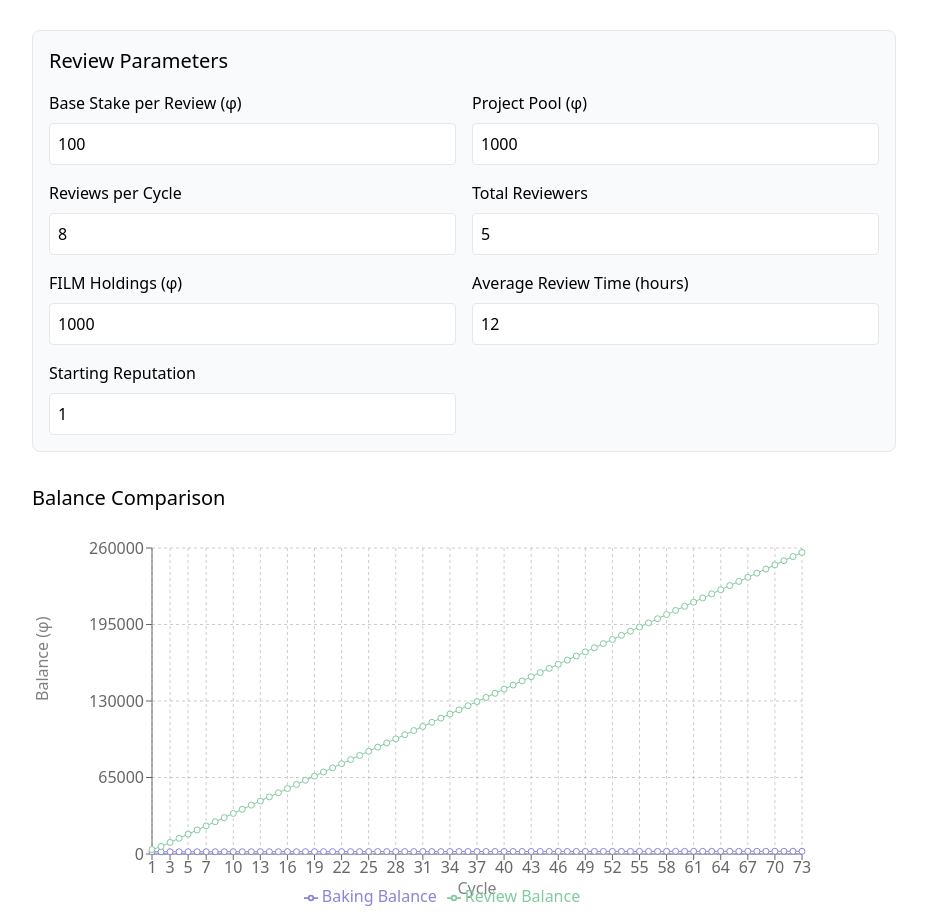
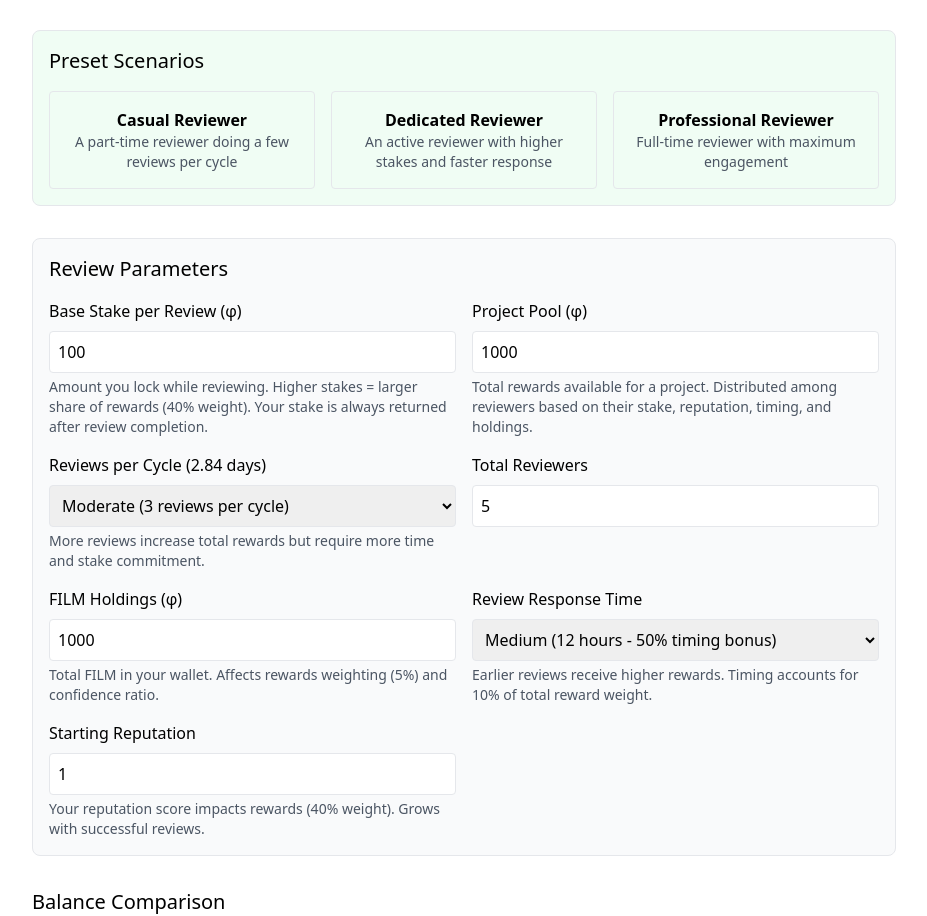
Before and after one commit to michaelkernaghan/tezos-reward-analysis, a React (Create React App) app: page / in a window 1280 px wide. Shown: the part 216-1132 px from the top of the page, without its empty margins (176-1103 px from the left). Built offline with nearby package versions, Linux system fonts and the light colour scheme.

Commit message:
reward anaylysis tool

```diff
--- a/src/components/RewardAnalysis.js
+++ b/src/components/RewardAnalysis.js
@@ -1,5 +1,42 @@
 import React, { useState } from 'react';
 import { LineChart, Line, XAxis, YAxis, CartesianGrid, Tooltip, Legend } from 'recharts';
+
+// Preset scenarios definition
+const PRESET_SCENARIOS = {
+ casual: {
+   name: "Casual Reviewer",
+   baseStake: 100,
+   projectPool: 1000,
+   reviewsPerCycle: 3,
+   totalReviewers: 5,
+   filmHoldings: 1000,
+   reputation: 1.0,
+   avgReviewTime: 12,
+   description: "A part-time reviewer doing a few reviews per cycle"
+ },
+ dedicated: {
+   name: "Dedicated Reviewer",
+   baseStake: 250,
+   projectPool: 1000,
+   reviewsPerCycle: 8,
+   totalReviewers: 5,
+   filmHoldings: 2500,
+   reputation: 1.5,
+   avgReviewTime: 6,
+   description: "An active reviewer with higher stakes and faster response"
+ },
+ professional: {
+   name: "Professional Reviewer",
+   baseStake: 500,
+   projectPool: 1000,
+   reviewsPerCycle: 10,
+   totalReviewers: 5,
+   filmHoldings: 5000,
+   reputation: 2.0,
+   avgReviewTime: 1,
+   description: "Full-time reviewer with maximum engagement"
+ }
+};
 
 const RewardAnalysis = () => {
  // Baker parameters from real data
@@ -12,22 +49,20 @@ const RewardAnalysis = () => {
    efficiency: 1.0002,
    reliability: 0.7737,
    luckRange: {
-            min: -0.589, // Current -58.9%
-            max: 27.3053 // Historic +2,730.53%
+     min: -0.589,
+     max: 27.3053
    },
-        actualROI: 2.3948 // 239.48%
+   actualROI: 2.3948
  });
 
-    // Review parameters
-    const [baseStake, setBaseStake] = useState(100);
-    const [projectPool, setProjectPool] = useState(1000);
-    const [reviewsPerCycle, setReviewsPerCycle] = useState(8);
-    const [totalReviewers, setTotalReviewers] = useState(5);
-    const [filmHoldings, setFilmHoldings] = useState(1000);
-    const [reputation, setReputation] = useState(1.0);
-    const [avgReviewTime, setAvgReviewTime] = useState(12); // hours
+ const [baseStake, setBaseStake] = useState(PRESET_SCENARIOS.casual.baseStake);
+ const [projectPool, setProjectPool] = useState(PRESET_SCENARIOS.casual.projectPool);
+ const [reviewsPerCycle, setReviewsPerCycle] = useState(PRESET_SCENARIOS.casual.reviewsPerCycle);
+ const [totalReviewers, setTotalReviewers] = useState(PRESET_SCENARIOS.casual.totalReviewers);
+ const [filmHoldings, setFilmHoldings] = useState(PRESET_SCENARIOS.casual.filmHoldings);
+ const [reputation, setReputation] = useState(PRESET_SCENARIOS.casual.reputation);
+ const [avgReviewTime, setAvgReviewTime] = useState(PRESET_SCENARIOS.casual.avgReviewTime);
 
-    // Weight constants
  const WEIGHTS = {
    reputation: 0.40,
    stake: 0.40,
@@ -57,7 +92,6 @@ const RewardAnalysis = () => {
      totalStake
    } = reviewData;
 
-        // Normalized scores (0-1)
    const reputationScore = Math.min(reputation / 2.0, 1);
    const stakeScore = stake / totalStake;
    const timingScore = Math.max(0, 1 - (reviewTime / 24));
@@ -73,19 +107,28 @@ const RewardAnalysis = () => {
    );
  };
 
+ const loadPreset = (scenario) => {
+   setBaseStake(scenario.baseStake);
+   setProjectPool(scenario.projectPool);
+   setReviewsPerCycle(scenario.reviewsPerCycle);
+   setTotalReviewers(scenario.totalReviewers);
+   setFilmHoldings(scenario.filmHoldings);
+   setReputation(scenario.reputation);
+   setAvgReviewTime(scenario.avgReviewTime);
+ };
+
  const generateData = () => {
    const data = [];
    let currentReputation = reputation;
    let bakingBalance = bakingStats.stakingBalance;
    let reviewBalance = bakingStats.stakingBalance;
    let totalStake = baseStake * totalReviewers;
+   let initialBalance = bakingStats.stakingBalance;
 
    for (let cycle = 1; cycle <= 73; cycle++) {
-            // Baking rewards
      const bakingReward = calculateBakingReward(bakingBalance);
      bakingBalance += bakingReward;
 
-            // Review rewards
      let cycleReviewReward = 0;
      for (let review = 0; review < reviewsPerCycle; review++) {
        const weight = calculateReviewWeight({
@@ -100,7 +143,6 @@ const RewardAnalysis = () => {
        cycleReviewReward += reviewReward;
      }
 
-            // Update balances and reputation
      reviewBalance += cycleReviewReward;
      reviewBalance -= (baseStake * reviewsPerCycle);
      currentReputation *= (1 + 0.05 * reviewsPerCycle);
@@ -119,7 +161,9 @@ const RewardAnalysis = () => {
          reviewTime: avgReviewTime,
          holdings: filmHoldings,
          totalStake
-                }) * 100)
+       }) * 100),
+       bakingROI: ((bakingBalance - initialBalance) / initialBalance) * 100,
+       reviewROI: ((reviewBalance - initialBalance) / initialBalance) * 100
      });
    }
    return data;
@@ -131,7 +175,6 @@ const RewardAnalysis = () => {
    <div className="p-4 max-w-4xl mx-auto">
      <h2 className="text-2xl font-bold mb-4">Review vs Baking Returns (With Real Baking Data)</h2>
 
-            {/* Baking Stats Display */}
      <div className="mb-8 p-4 border rounded-lg bg-blue-50">
        <h3 className="text-xl mb-4">Current Baking Statistics</h3>
        <div className="grid grid-cols-2 gap-4">
@@ -148,7 +191,22 @@ const RewardAnalysis = () => {
        </div>
      </div>
 
-            {/* Parameters Section */}
+     <div className="mb-8 p-4 border rounded-lg bg-green-50">
+       <h3 className="text-xl mb-4">Preset Scenarios</h3>
+       <div className="grid grid-cols-3 gap-4">
+         {Object.entries(PRESET_SCENARIOS).map(([key, scenario]) => (
+           <button
+             key={key}
+             onClick={() => loadPreset(scenario)}
+             className="p-4 border rounded hover:bg-green-100 transition-colors"
+           >
+             <h4 className="font-bold">{scenario.name}</h4>
+             <p className="text-sm text-gray-600">{scenario.description}</p>
+           </button>
+         ))}
+       </div>
+     </div>
+
      <div className="mb-8 p-4 border rounded-lg bg-gray-50">
        <h3 className="text-xl mb-4">Review Parameters</h3>
        <div className="grid grid-cols-2 gap-4">
@@ -161,6 +219,10 @@ const RewardAnalysis = () => {
              className="w-full p-2 border rounded"
              min="0"
            />
+           <p className="text-sm text-gray-600 mt-1">
+             Amount you lock while reviewing. Higher stakes = larger share of rewards (40% weight).
+             Your stake is always returned after review completion.
+           </p>
          </div>
          <div>
            <label className="block mb-2">Project Pool (φ)</label>
@@ -171,16 +233,27 @@ const RewardAnalysis = () => {
              className="w-full p-2 border rounded"
              min="0"
            />
+           <p className="text-sm text-gray-600 mt-1">
+             Total rewards available for a project. Distributed among reviewers based on their
+             stake, reputation, timing, and holdings.
+           </p>
          </div>
          <div>
-                        <label className="block mb-2">Reviews per Cycle</label>
-                        <input
-                            type="number"
+           <label className="block mb-2">Reviews per Cycle (2.84 days)</label>
+           <select
              value={reviewsPerCycle}
              onChange={(e) => setReviewsPerCycle(Number(e.target.value))}
              className="w-full p-2 border rounded"
-                            min="0"
-                        />
+           >
+             <option value="1">Light (1 review per cycle)</option>
+             <option value="3">Moderate (3 reviews per cycle)</option>
+             <option value="5">Active (5 reviews per cycle)</option>
+             <option value="8">Very Active (8 reviews per cycle)</option>
+             <option value="10">Full Time (10+ reviews per cycle)</option>
+           </select>
+           <p className="text-sm text-gray-600 mt-1">
+             More reviews increase total rewards but require more time and stake commitment.
+           </p>
          </div>
          <div>
            <label className="block mb-2">Total Reviewers</label>
@@ -201,17 +274,26 @@ const RewardAnalysis = () => {
              className="w-full p-2 border rounded"
              min="0"
            />
+           <p className="text-sm text-gray-600 mt-1">
+             Total FILM in your wallet. Affects rewards weighting (5%) and confidence ratio.
+           </p>
          </div>
          <div>
-                        <label className="block mb-2">Average Review Time (hours)</label>
-                        <input
-                            type="number"
+           <label className="block mb-2">Review Response Time</label>
+           <select
              value={avgReviewTime}
              onChange={(e) => setAvgReviewTime(Number(e.target.value))}
              className="w-full p-2 border rounded"
-                            min="0"
-                            max="24"
-                        />
+           >
+             <option value="1">Very Fast (1 hour - 96% timing bonus)</option>
+             <option value="6">Fast (6 hours - 75% timing bonus)</option>
+             <option value="12">Medium (12 hours - 50% timing bonus)</option>
+             <option value="18">Slow (18 hours - 25% timing bonus)</option>
+             <option value="23">Very Slow (23 hours - 4% timing bonus)</option>
+           </select>
+           <p className="text-sm text-gray-600 mt-1">
+             Earlier reviews receive higher rewards. Timing accounts for 10% of total reward weight.
+           </p>
          </div>
          <div>
            <label className="block mb-2">Starting Reputation</label>
@@ -223,11 +305,13 @@ const RewardAnalysis = () => {
              step="0.1"
              min="0"
            />
+           <p className="text-sm text-gray-600 mt-1">
+             Your reputation score impacts rewards (40% weight). Grows with successful reviews.
+           </p>
          </div>
        </div>
      </div>
 
-            {/* Charts */}
      <div className="mb-8">
        <h3 className="text-xl mb-4">Balance Comparison</h3>
        <LineChart
@@ -248,6 +332,27 @@ const RewardAnalysis = () => {
          <Legend />
          <Line type="monotone" dataKey="bakingBalance" stroke="#8884d8" name="Baking Balance" />
          <Line type="monotone" dataKey="reviewBalance" stroke="#82ca9d" name="Review Balance" />
+       </LineChart>
+     </div>
+
+     <div className="mb-8">
+       <h3 className="text-xl mb-4">ROI Comparison</h3>
+       <LineChart
+         width={800}
+         height={300}
+         data={data}
+         margin={{ top: 20, right: 30, left: 60, bottom: 20 }}
+       >
+         <CartesianGrid strokeDasharray="3 3" />
+         <XAxis dataKey="cycle" />
+         <YAxis
+           label={{ value: 'ROI %', angle: -90, position: 'insideLeft', offset: -50 }}
+           tickFormatter={(value) => `${value.toFixed(1)}%`}
+         />
+         <Tooltip formatter={(value) => `${value.toFixed(2)}%`}/>
+         <Legend />
+         <Line type="monotone" dataKey="bakingROI" stroke="#8884d8" name="Baking ROI" />
+         <Line type="monotone" dataKey="reviewROI" stroke="#82ca9d" name="Review ROI" />
        </LineChart>
      </div>
 
```
Also changed, not shown: 1 other file (tests, documents, lock files or other folders). Lines whose indentation alone changed are shown as unchanged.
